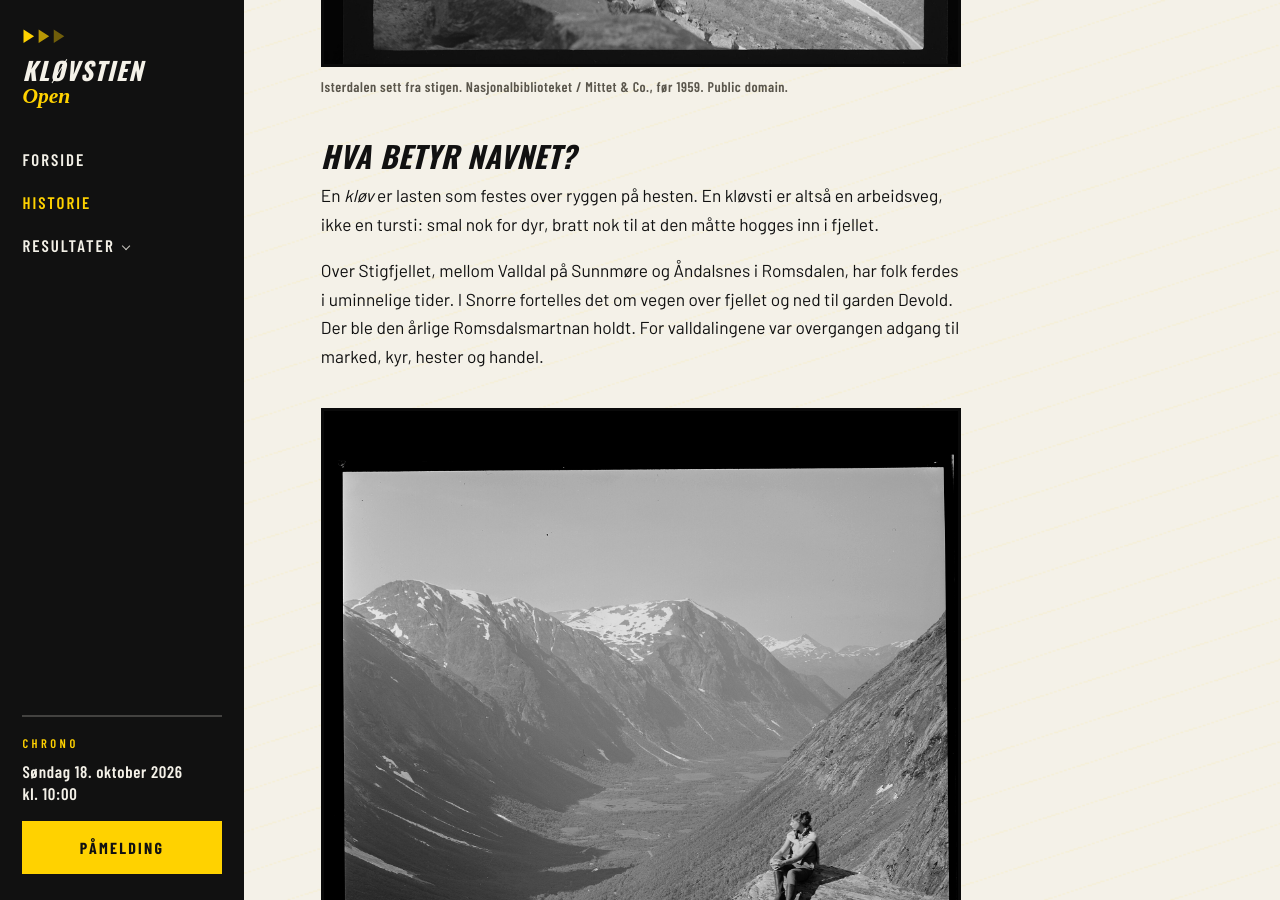
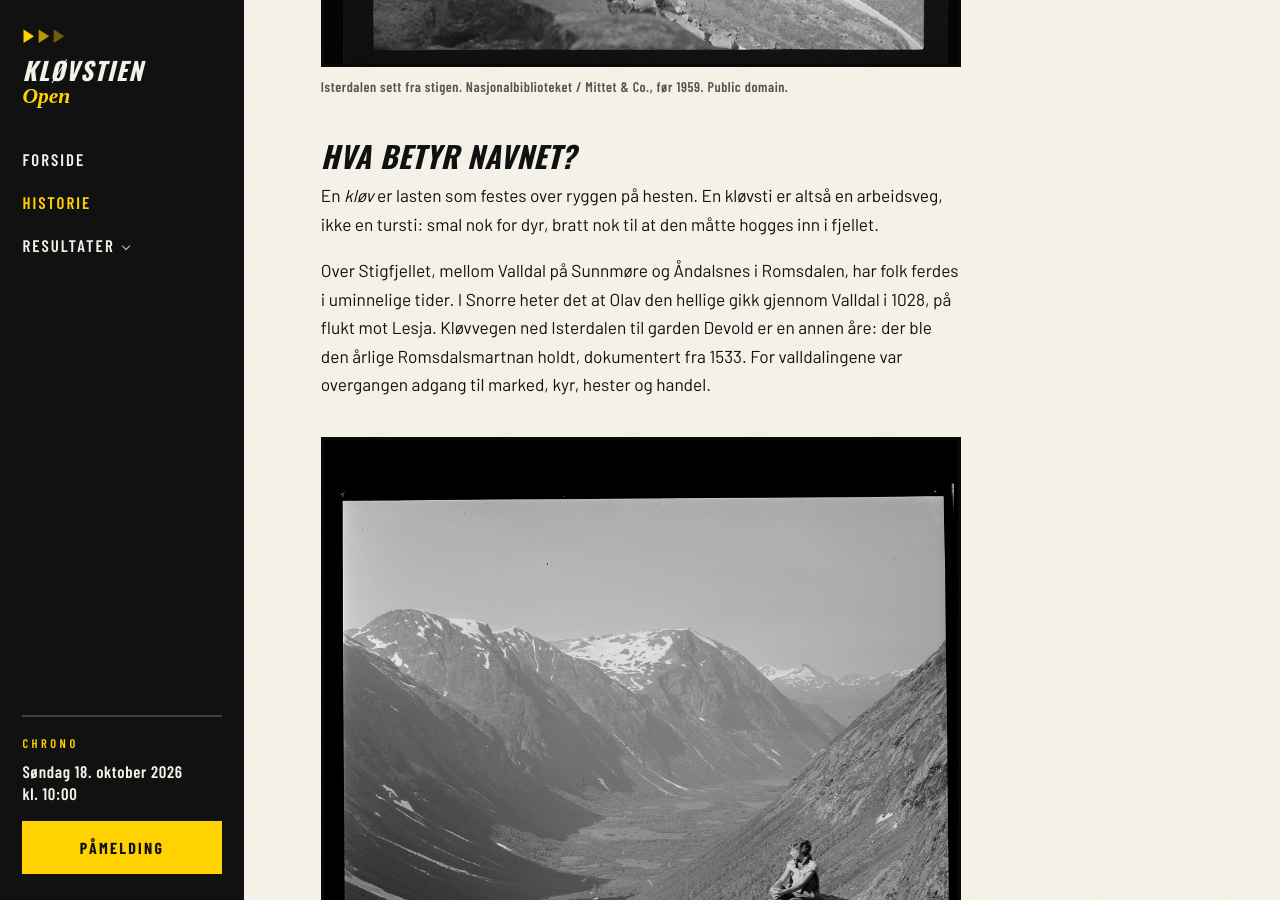
Before and after one commit to hanserino/klovstien, a Jekyll site: the page built from historie.md, in a window 1280 px wide and 900 px high, scrolled down 1010 px. Built offline with Jekyll 4.4.1, drawn with Linux system fonts in a browser that asks for light colours; some web fonts are replaced; some of the changed text lies outside the part shown.

Commit message:
Date the history timeline to 1028 and 1533, and add a results link on the hero.
Co-authored-by: Cursor <cursoragent@cursor.com>

```diff
--- a/historie.md
+++ b/historie.md
@@ -17,7 +17,7 @@ permalink: /historie/
 
   <h2>Hva betyr navnet?</h2>
   <p>En <em>kløv</em> er lasten som festes over ryggen på hesten. En kløvsti er altså en arbeidsveg, ikke en tursti: smal nok for dyr, bratt nok til at den måtte hogges inn i fjellet.</p>
-  <p>Over Stigfjellet, mellom Valldal på Sunnmøre og Åndalsnes i Romsdalen, har folk ferdes i uminnelige tider. I Snorre fortelles det om vegen over fjellet og ned til garden Devold. Der ble den årlige Romsdalsmartnan holdt. For valldalingene var overgangen adgang til marked, kyr, hester og handel.</p>
+  <p>Over Stigfjellet, mellom Valldal på Sunnmøre og Åndalsnes i Romsdalen, har folk ferdes i uminnelige tider. I Snorre heter det at Olav den hellige gikk gjennom Valldal i 1028, på flukt mot Lesja. Kløvvegen ned Isterdalen til garden Devold er en annen åre: der ble den årlige Romsdalsmartnan holdt, dokumentert fra 1533. For valldalingene var overgangen adgang til marked, kyr, hester og handel.</p>
 
   <figure class="arkiv">
     <img src="{{ '/assets/images/arkiv/isterdalen.jpg' | relative_url }}" width="1920" height="2559" alt="En kvinne sitter på et svaberg høyt over Isterdalen, med elva og den grønne dalbunnen langt der nede." loading="lazy" decoding="async">
@@ -36,9 +36,14 @@ permalink: /historie/
   <h2>Tidslinje</h2>
   <ol class="timeline">
     <li>
-      <p class="timeline-year">Snorre</p>
+      <p class="timeline-year">1028</p>
       <span class="timeline-mark" aria-hidden="true"></span>
-      <p>Ferdsel over Stigfjellet omtales i sagalitteraturen. Romsdalsmartnan på Devold bandt Valldal og Romsdalen sammen.</p>
+      <p>Olav Haraldsson drar gjennom Valldal på flukt mot Lesja. Snorre skriver det ned to hundre år senere. Det er den ferden — ikke kløvvegen ned til Devold.</p>
+    </li>
+    <li>
+      <p class="timeline-year">1533</p>
+      <span class="timeline-mark" aria-hidden="true"></span>
+      <p>Romsdalsmartnan på Devold er først dokumentert. For valldalingene var kløvvegen over Stigfjellet adgang til marked, kyr, hester og handel.</p>
     </li>
     <li>
       <p class="timeline-year">1776</p>
--- a/index.html
+++ b/index.html
@@ -25,8 +25,9 @@ body_class: home
     </div>
 
     <div class="hero-actions">
-      <a class="btn" href="{{ site.race.registration_url }}" rel="noopener noreferrer">Påmelding hos Fjelldatabasen</a>
+      <a class="btn" href="{{ site.race.registration_url }}" rel="noopener noreferrer">Påmelding</a>
       <a class="btn btn-ghost" href="{{ '/historie/' | relative_url }}">Historien</a>
+      <a class="btn btn-ghost" href="{{ '/resultater/' | relative_url }}">Resultater</a>
     </div>
 
     <dl class="stats">
```
